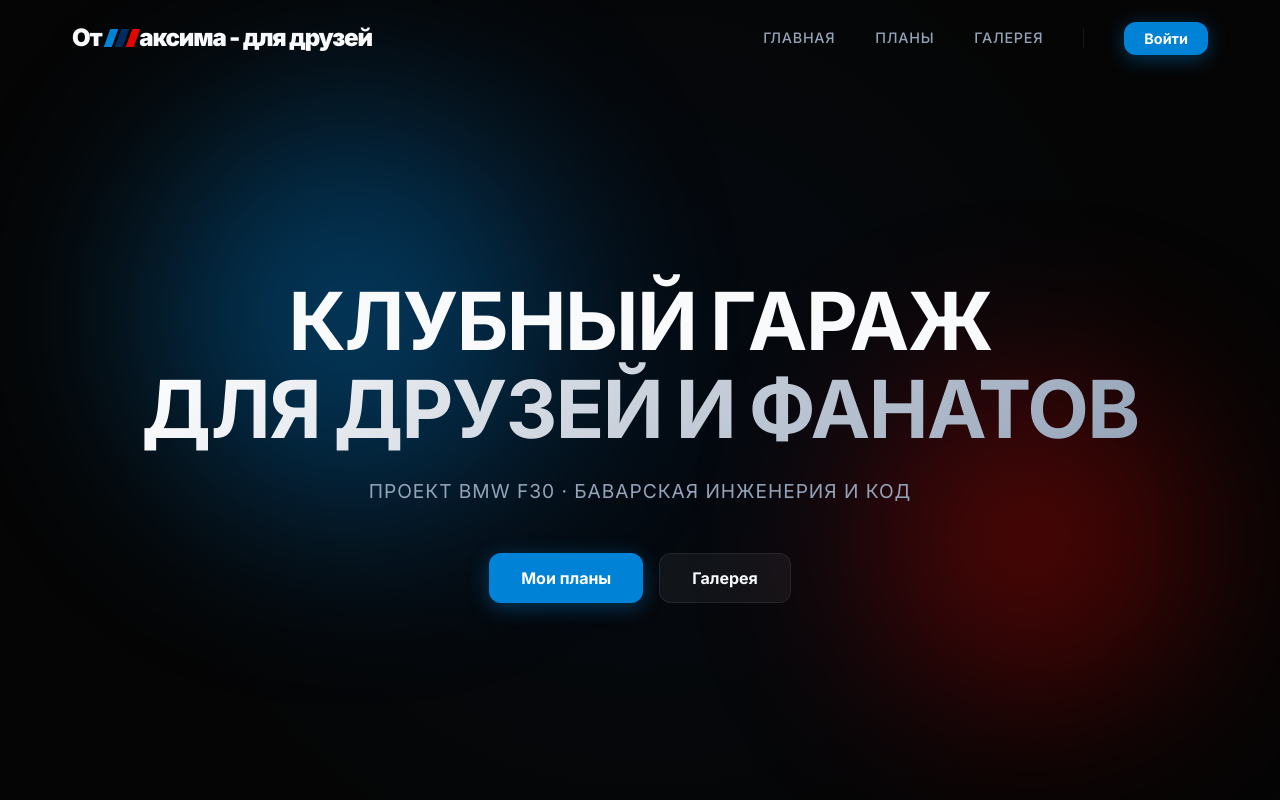
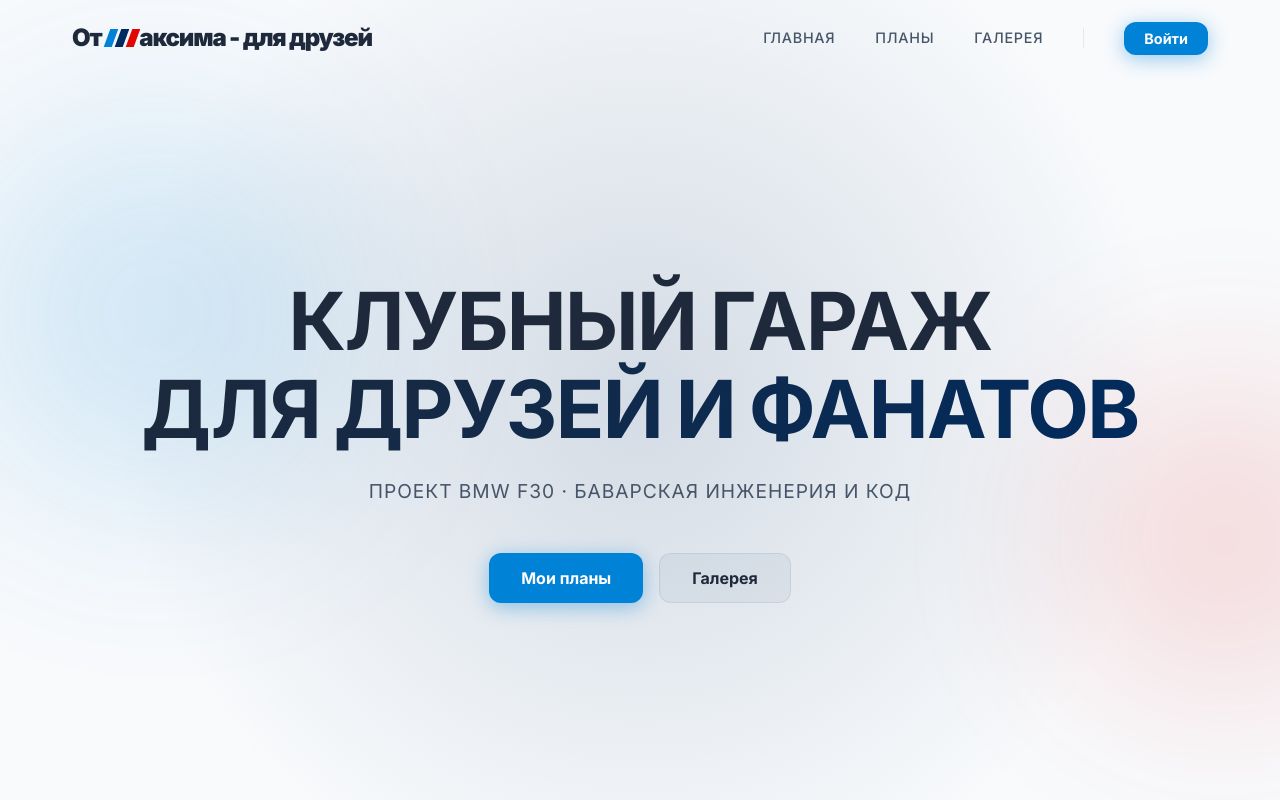
Before and after one commit to JokermanMM/bmwf30, a React (Vite) app: page / in a window 1280 px wide. Shown: the top 800 px of the page. Built offline with nearby package versions, Linux system fonts and the light colour scheme; no server answers; the database is empty.

Commit message:
light summer theme and gallery slow rotation

```diff
--- a/src/components/Auth.css
+++ b/src/components/Auth.css
@@ -4,7 +4,7 @@
   left: 0;
   width: 100vw;
   height: 100vh;
-  background: rgba(0, 0, 0, 0.7);
+  background: rgba(0, 43, 94, 0.3);
   backdrop-filter: blur(8px);
   -webkit-backdrop-filter: blur(8px);
   z-index: 1000;
@@ -20,7 +20,8 @@
   padding: 2.5rem 2rem;
   border-radius: var(--radius-lg);
   position: relative;
-  box-shadow: 0 20px 40px rgba(0, 0, 0, 0.5);
+  background: white;
+  box-shadow: 0 20px 60px rgba(0, 43, 94, 0.15);
 }
 
 .auth-close {
@@ -29,7 +30,7 @@
   right: 1rem;
   width: 32px;
   height: 32px;
-  background: rgba(255, 255, 255, 0.05);
+  background: var(--bg-secondary);
   display: flex;
   align-items: center;
   justify-content: center;
@@ -38,7 +39,7 @@
 }
 
 .auth-close:hover {
-  background: rgba(255, 255, 255, 0.1);
+  background: var(--border-light);
   color: var(--text-primary);
 }
 
@@ -91,7 +92,7 @@
 
 .input-group input {
   width: 100%;
-  background: rgba(0, 0, 0, 0.3);
+  background: var(--bg-secondary);
   border: 1px solid var(--border-light);
   color: var(--text-primary);
   padding: 14px 16px 14px 44px;
@@ -103,8 +104,8 @@
 
 .input-group input:focus {
   border-color: var(--accent);
-  background: rgba(0, 0, 0, 0.5);
-  box-shadow: 0 0 0 2px rgba(0, 130, 214, 0.2);
+  background: white;
+  box-shadow: 0 0 0 2px rgba(0, 130, 214, 0.1);
 }
 
 .auth-submit {
--- a/src/components/Gallery.jsx
+++ b/src/components/Gallery.jsx
@@ -129,7 +129,7 @@ export default function Gallery({ session, onOpenAuth }) {
   };
 
   // Ticker Logic
-  const [baseVelocity, setBaseVelocity] = useState(1);
+  const [baseVelocity, setBaseVelocity] = useState(0.4);
   const x = useRef(0);
   const trackRef = useRef(null);
   const containerRef = useRef(null);
@@ -182,7 +182,6 @@ export default function Gallery({ session, onOpenAuth }) {
         <div style={{ display: 'flex', justifyContent: 'space-between', alignItems: 'flex-end', marginBottom: '3rem' }}>
           <div>
             <h2 className="section-title text-gradient" style={{ marginBottom: '1rem' }}>Общая Галерея</h2>
-            <p className="section-subtitle" style={{ marginBottom: 0 }}>Крути барабан курсором: влево ⟵ ⟶ вправо.</p>
           </div>
 
           <div>
--- a/src/components/Hero.css
+++ b/src/components/Hero.css
@@ -21,7 +21,7 @@
   position: absolute;
   border-radius: 50%;
   filter: blur(100px);
-  opacity: 0.4;
+  opacity: 0.15;
   animation: float 10s infinite alternate ease-in-out;
 }
 
@@ -30,7 +30,7 @@
   height: 400px;
   background: var(--m-blue-light);
   top: 10%;
-  left: 10%;
+  left: -5%;
 }
 
 .glow-orb.red {
@@ -38,7 +38,7 @@
   height: 300px;
   background: var(--m-red);
   bottom: 20%;
-  right: 10%;
+  right: -5%;
   animation-delay: -5s;
 }
 
@@ -54,6 +54,7 @@
   align-items: center;
   text-align: center;
   width: 100%;
+  z-index: 1;
 }
 
 .hero-badge {
@@ -113,7 +114,7 @@
 }
 
 .btn-secondary {
-  background: rgba(255, 255, 255, 0.05);
+  background: rgba(0, 43, 94, 0.05);
   border: 1px solid var(--border-light);
   color: var(--text-primary);
 }
--- a/src/components/Roadmap.jsx
+++ b/src/components/Roadmap.jsx
@@ -22,7 +22,8 @@ export default function Roadmap({ session, onOpenAuth }) {
       setGoals([
         { id: 'd1', title: 'Установить М-зеркала', completed: true, completed_at: new Date().toISOString(), position: 0 },
         { id: 'd2', title: 'Сделать детейлинг', completed: false, completed_at: null, position: 1 },
-        { id: 'd3', title: 'Новый выхлоп', completed: false, completed_at: null, position: 2 }
+        { id: 'd3', title: 'Новый выхлоп', completed: false, completed_at: null, position: 2 },
+        { id: 'f1', title: '🎣 Найти новое место для рыбалки', completed: false, completed_at: null, position: 3 }
       ]);
       setLoading(false);
       return;
--- a/src/index.css
+++ b/src/index.css
@@ -4,16 +4,16 @@
   --m-blue-dark: #002b5e;  /* Navy */
   --m-red: #e10600;        /* M Red */
 
-  /* Theme Colors */
-  --bg-primary: #050505;
-  --bg-secondary: #0f0f11;
-  --bg-tertiary: #1a1a1c;
-  --text-primary: #f8fafc;
-  --text-secondary: #94a3b8;
-  --text-muted: #64748b;
+  /* Theme Colors - Light Summer */
+  --bg-primary: #f8fafc;   /* Soft White */
+  --bg-secondary: #f1f5f9; /* Light Gray/Sky */
+  --bg-tertiary: #ffffff;  /* Pure White */
+  --text-primary: #1e293b; /* Slate Dark */
+  --text-secondary: #475569;
+  --text-muted: #94a3b8;
   --accent: var(--m-blue-light);
-  --border-light: rgba(255, 255, 255, 0.08); /* 8% opacity white */
-  --border-glow: rgba(0, 130, 214, 0.3);
+  --border-light: rgba(0, 43, 94, 0.08); /* 8% opacity navy */
+  --border-glow: rgba(0, 130, 214, 0.2);
 
   /* UI Elements */
   --radius-sm: 8px;
@@ -68,7 +68,7 @@ button {
 }
 
 .text-gradient {
-  background: linear-gradient(135deg, #fff 0%, #94a3b8 100%);
+  background: linear-gradient(135deg, var(--text-primary) 0%, var(--m-blue-dark) 100%);
   -webkit-background-clip: text;
   -webkit-text-fill-color: transparent;
   background-clip: text;
```
